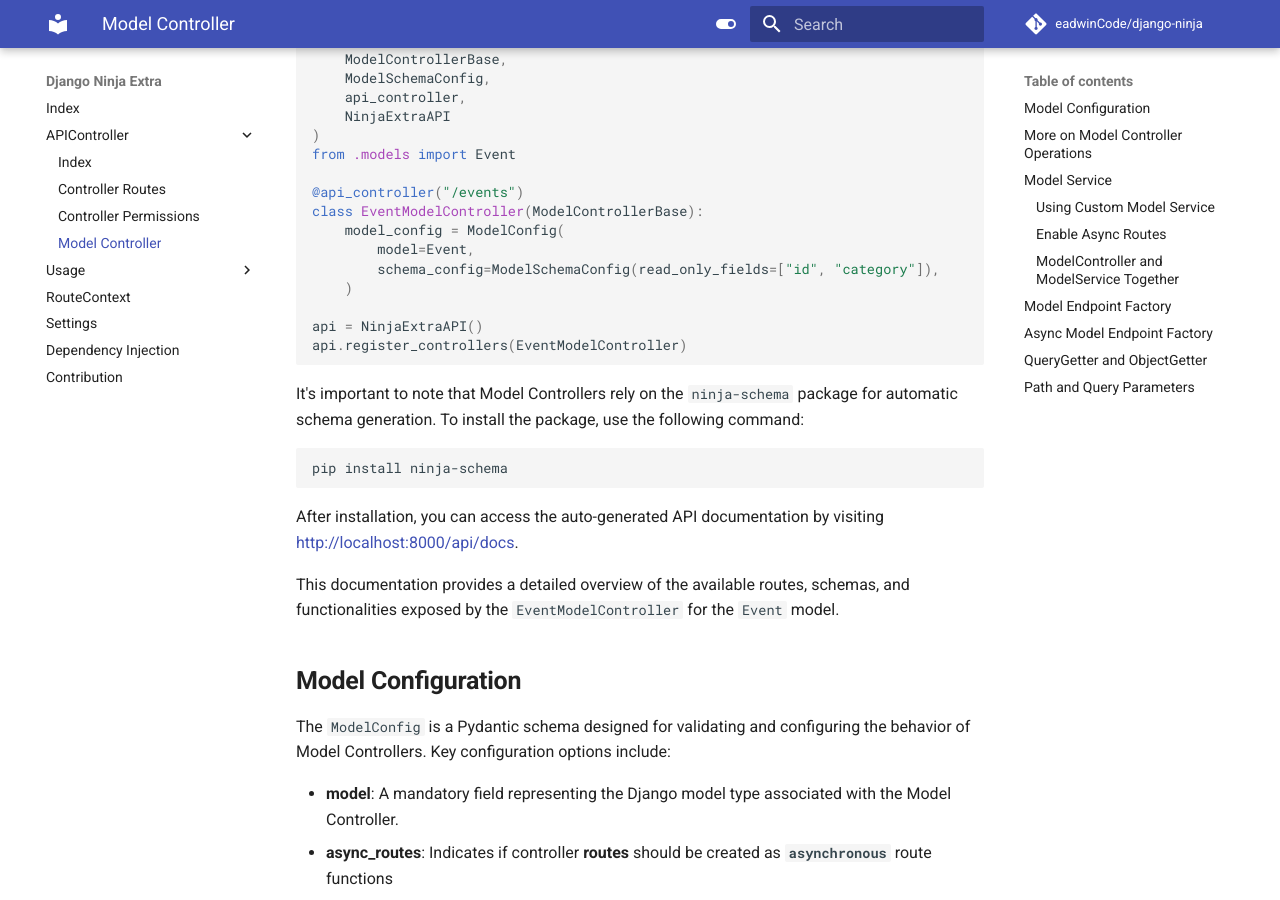
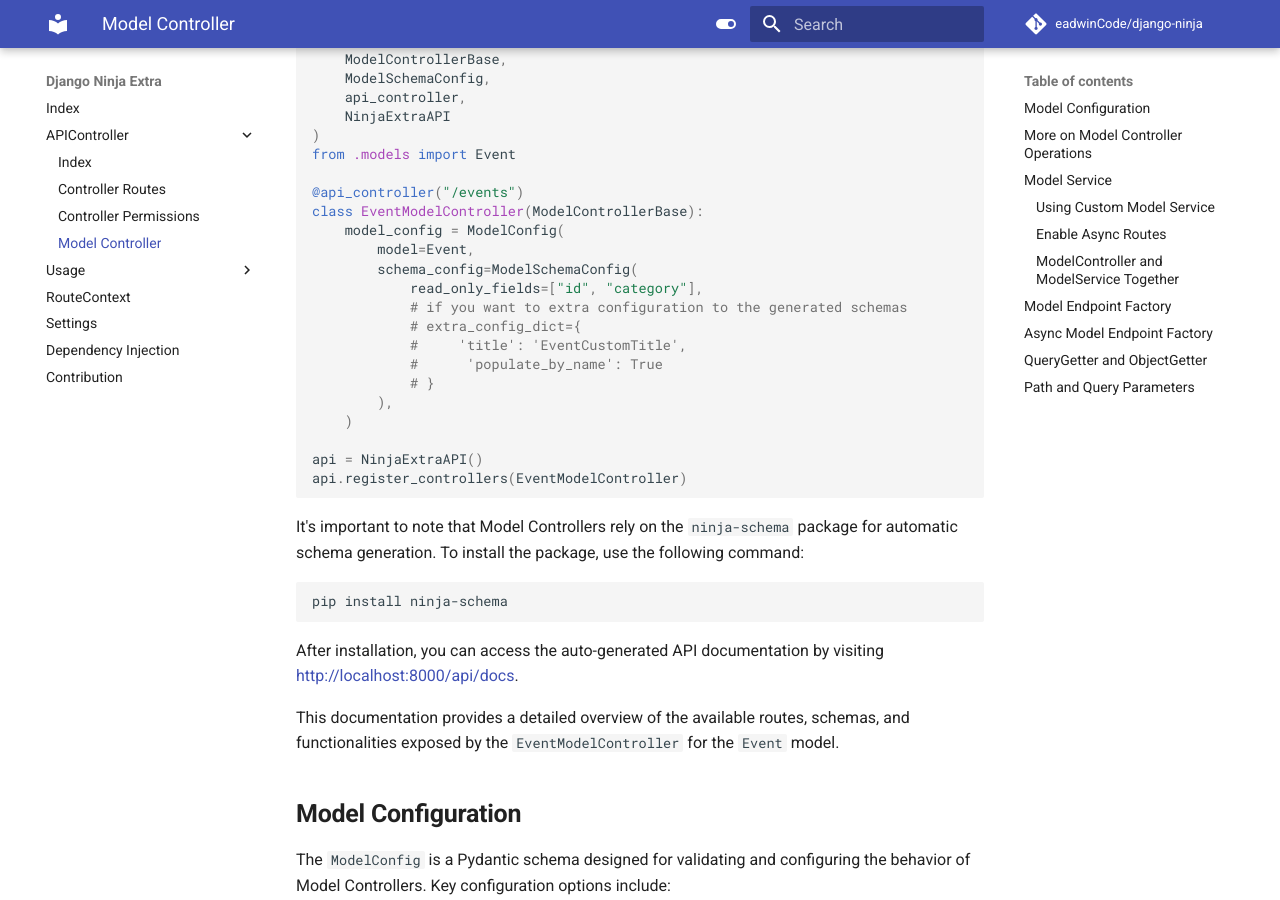
Before and after one commit to eadwinCode/django-ninja-extra, an MkDocs documentation site: the page built from docs/api_controller/model_controller.md, in a window 1280 px wide and 900 px high, scrolled down 870 px. Built offline with MkDocs 1.6.1 and Material for MkDocs 9.7.7, drawn with Linux system fonts in a browser that asks for light colours; comment, search, counter and statistics services are not loaded; some of the changed text lies outside the part shown.

Commit message:
Update ModelController Docs

```diff
--- a/docs/api_controller/model_controller.md
+++ b/docs/api_controller/model_controller.md
@@ -42,7 +42,14 @@
 class EventModelController(ModelControllerBase):
     model_config = ModelConfig(
         model=Event,
-        schema_config=ModelSchemaConfig(read_only_fields=["id", "category"]),
+        schema_config=ModelSchemaConfig(
+            read_only_fields=["id", "category"],
+            # if you want to extra configuration to the generated schemas
+            # extra_config_dict={
+            #     'title': 'EventCustomTitle',
+            #      'populate_by_name': True
+            # }
+        ),
     )
 
 api = NinjaExtraAPI()
@@ -79,6 +86,7 @@
     - `depth`: The depth for nesting schema generation.
     - `read_only_fields`: A list of fields to be excluded when generating input schemas for create, update, and patch operations.
     - `write_only_fields`: A list of fields to be excluded when generating output schemas for find_one and list operations.
+    - `extra_config_dict`: A dictionary of extra configuration to be added to the generated schemas. Options must be valid Pydantic configuration options.
   - **pagination**: A requisite for the model `list/GET` operation to prevent sending `100_000` items at once in a request. The pagination configuration mandates a `ModelPagination` Pydantic schema object for setup. Options encompass:
       - `klass`: The pagination class of type `PaginationBase`. The default is `PageNumberPaginationExtra`.
       - `paginator_kwargs`: A dictionary value for `PaginationBase` initialization. The default is None.
```
Also changed, not shown: other parts of docs/api_controller/model_controller.md (+8 -4 lines).
